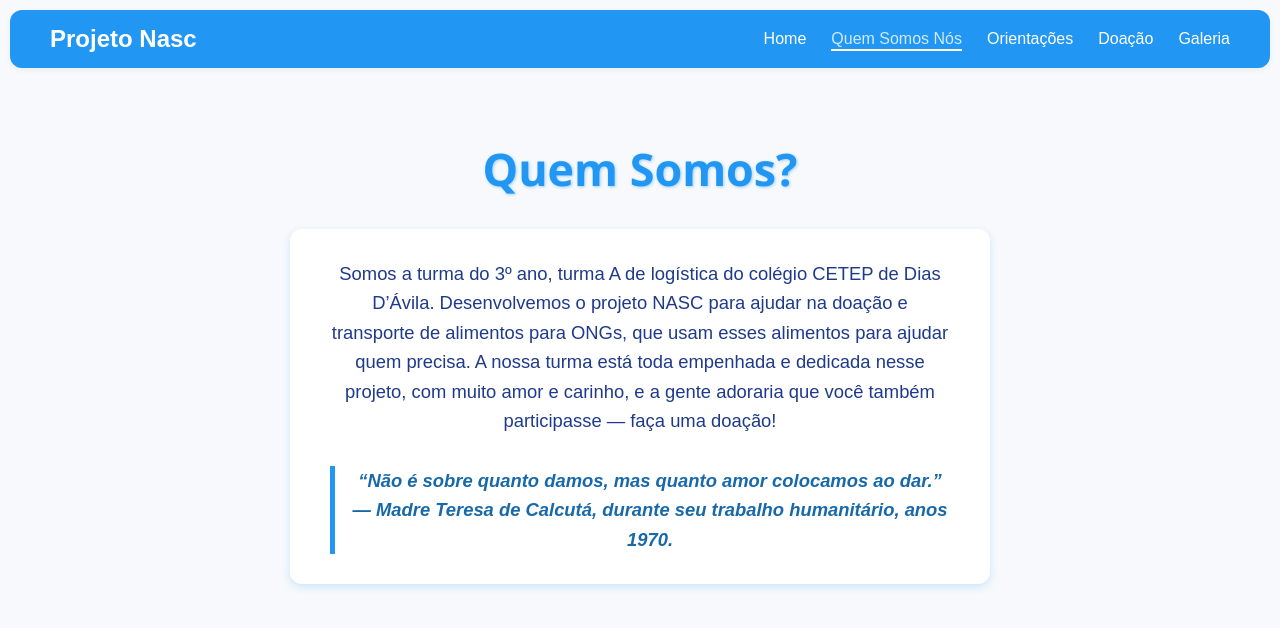
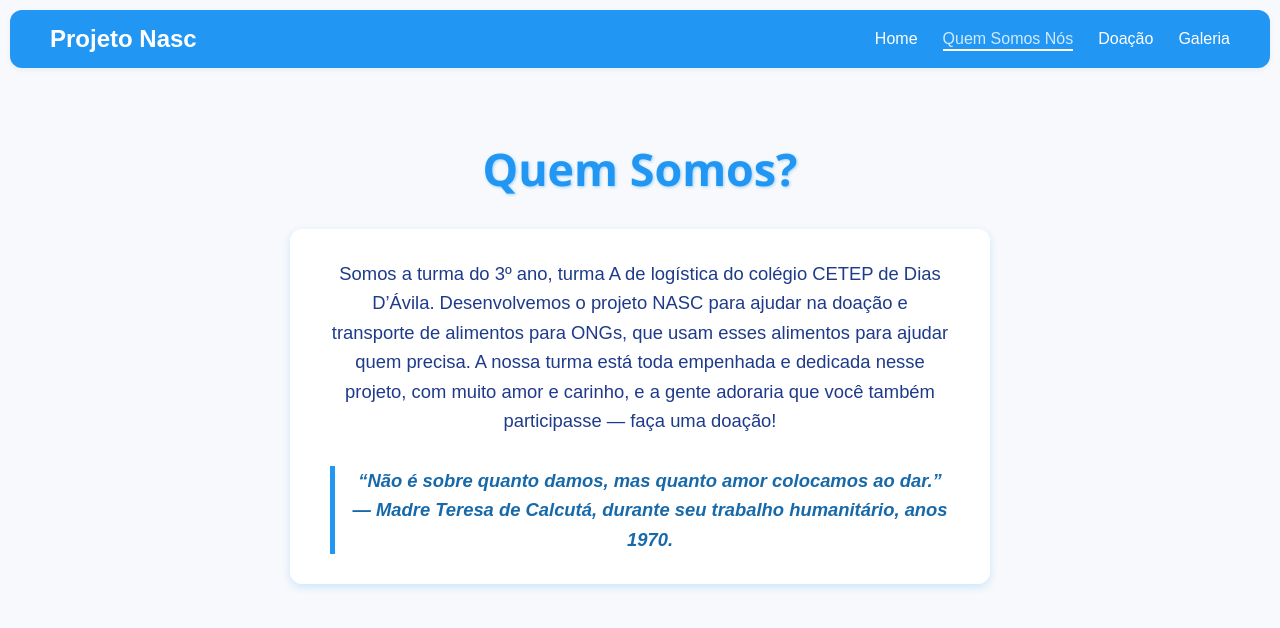
Before and after one commit to arrt7/nasc, a plain HTML site: page quemsomos.html in a window 1280 px wide. Drawn offline with Linux system fonts and the light colour scheme.

Commit message:
Update quemsomos.html

```diff
--- a/quemsomos.html
+++ b/quemsomos.html
@@ -14,7 +14,6 @@
     <ul>
       <li><a href="index.html">Home</a></li>
       <li><a href="quemsomos.html" class="active">Quem Somos Nós</a></li>
-      <li><a href="orientacoes.html">Orientações</a></li>
       <li><a href="doacao.html">Doação</a></li>
       <li><a href="galeria.html">Galeria</a></li>
     </ul>
```
